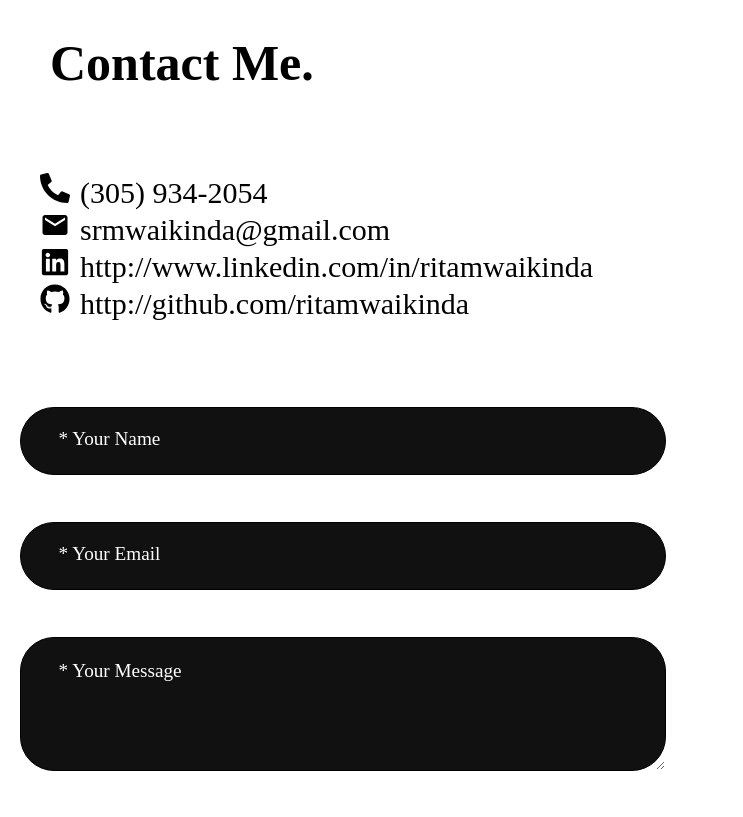
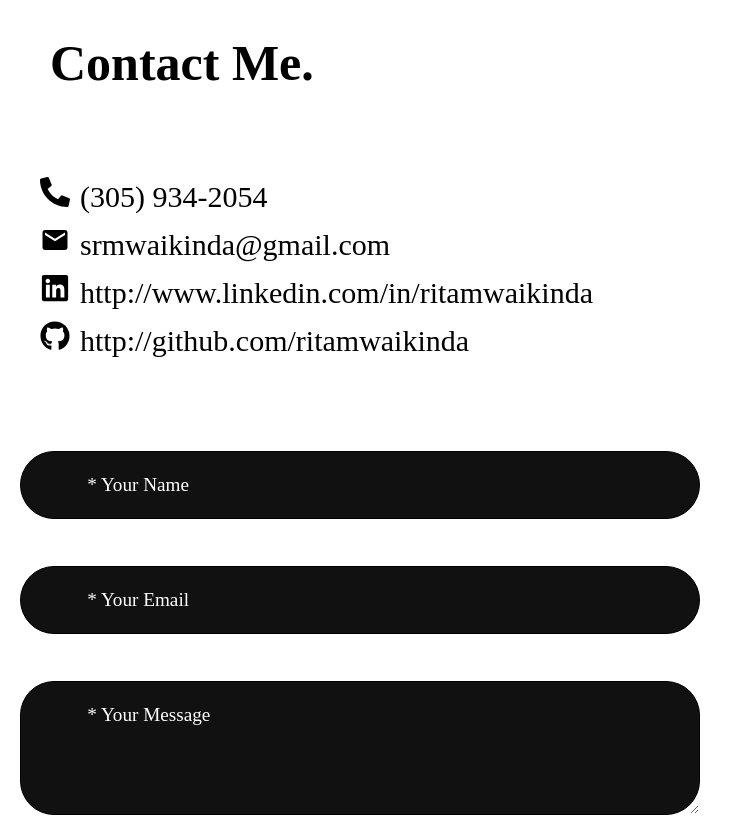
Before and after one commit to ritamwaikinda/ritasrm, a React (Create React App) app in the folder client/: page / in a window 1280 px wide. Shown: the top 817 px of the page, without its empty margins (0-743 px from the left). Built offline with nearby package versions, Linux system fonts and the light colour scheme.

Commit message:
comment touches completed

```diff
--- a/client/src/components/ContactForm.css
+++ b/client/src/components/ContactForm.css
@@ -6,19 +6,18 @@ form {
 .fields {
 	margin: 20px;
 	margin-bottom: 3.4vh;
-	width: 40rem;
+	width: 38.4rem;
 	border: solid 1px black;
+	background-color: #111111;
+	color: #ffffff;
+	font-size: 1.2rem;
+	padding-left: 3.2em;
 	border-radius: 34px;
 	font-family: inherit;
+	outline: none;
 }
 .fields::placeholder {
-	font-size: 1.2rem;
 	color: #ffffff;
-	/* padding-top: 0.5rem; */
-	padding-left: 1.6em;
-}
-.fields:placeholder-shown {
-	background-color: #111111;
 }
 
 #nameinput {
@@ -41,4 +40,25 @@ form {
 	width: 15rem;
 	font-family: inherit;
 	font-size: 1.5rem;
+	padding-left: 0px;
+	transition: background-color 0.5s;
 }
+
+#submit:hover {
+	/* background-color: white;
+	opacity: 0.5; */
+	/* color: #ff7a59;
+	border: #ff7a59 solid 1px;
+	background: #ff7a5980; */
+	/* color: #fff;
+	border: #fff solid 1px;
+	background: #ff7a59; */
+	/* color: #22a2ea;
+	border: #22a2ea solid 1px;
+	background: #22a2ea44; */
+	color: #fff;
+	border: #fff solid 1px;
+	background: #22a2ea;
+	transform: scale(1.1);
+	transition: ease 0.5s;
+}
--- a/client/src/pages/Contact.css
+++ b/client/src/pages/Contact.css
@@ -1,11 +1,33 @@
 ul {
 	font-size: 30px;
 	list-style-type: none;
+	line-height: 3rem;
 }
 h1 {
 	padding-left: 1em;
 	font-size: 50px;
 }
+a,
+a:link,
+a:visited,
+a:active {
+	text-decoration: none;
+	color: inherit;
+}
 .margin {
 	margin: 5px;
 }
+#linkedin:hover {
+	transform: scale(1.04);
+	transition: 0.4s ease;
+}
+#linkedin:hover .linkedinlogo {
+	color: #22a2ea;
+}
+#github:hover {
+	transform: scale(1.05);
+	transition: 0.4s ease;
+}
+#github:hover .githublogo {
+	color: #22a2ea;
+}
--- a/client/src/pages/Contact.jsx
+++ b/client/src/pages/Contact.jsx
@@ -21,14 +21,18 @@ function Contact() {
 					srmwaikinda@gmail.com
 				</li>
 				<li class="contact" id="linkedin">
-					<FaLinkedin />
-					<span className="margin"></span>
-					http://www.linkedin.com/in/ritamwaikinda
+					<a href="https://www.linkedin.com/in/ritamwaikinda" target="_blank">
+						<FaLinkedin className="linkedinlogo" />
+						<span className="margin"></span>
+						http://www.linkedin.com/in/ritamwaikinda
+					</a>
 				</li>
 				<li class="contact" id="github">
-					<FaGithub />
-					<span className="margin"></span>
-					http://github.com/ritamwaikinda
+					<a href="https://github.com/ritamwaikinda" target="_blank">
+						<FaGithub className="githublogo" />
+						<span className="margin"></span>
+						http://github.com/ritamwaikinda
+					</a>
 				</li>
 			</ul>
 			<br></br>
```
Also changed, not shown: 1 other file (tests, documents, lock files or other folders).
